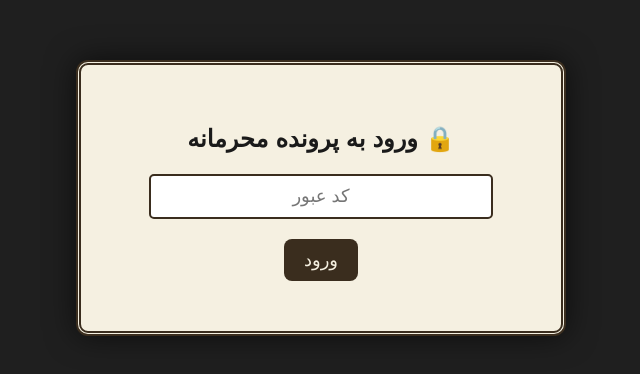
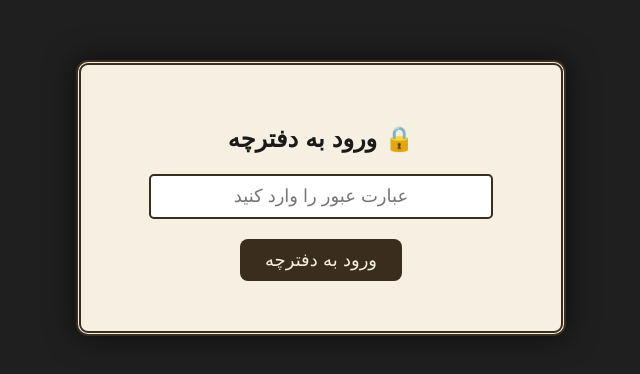
Before and after one commit to marcokillo/marrrco, a plain HTML site: page index.html in a window 1280 px wide. Shown: the part 202-576 px from the top of the page, without its empty margins (319-959 px from the left). Drawn offline with nearby package versions, Linux system fonts and the light colour scheme.

Commit message:
Update index.html

```diff
--- a/index.html
+++ b/index.html
@@ -40,12 +40,12 @@
       border: 2px solid #3a2d1e;
       border-radius: 5px;
       margin-bottom: 20px;
-      direction: ltr;
+      direction: rtl;
       text-align: center;
     }
 
     button {
-      padding: 10px 20px;
+      padding: 10px 25px;
       font-size: 18px;
       font-family: inherit;
       background-color: #3a2d1e;
@@ -53,6 +53,11 @@
       border: none;
       border-radius: 8px;
       cursor: pointer;
+      transition: 0.3s ease;
+    }
+
+    button:hover {
+      background-color: #5a4030;
     }
 
     .error {
@@ -63,20 +68,21 @@
 </head>
 <body>
   <div class="box">
-    <h2>🔒 ورود به پرونده محرمانه</h2>
-    <input type="password" id="code" placeholder="کد عبور">
+    <h2>🔒 ورود به دفترچه</h2>
+    <!-- تغییر نوع ورودی از password به text -->
+    <input type="text" id="code" placeholder="عبارت عبور را وارد کنید">
     <br>
-    <button onclick="checkCode()">ورود</button>
+    <button onclick="checkCode()">ورود به دفترچه</button>
     <div id="error" class="error"></div>
   </div>
 
   <script>
     function checkCode() {
-      const input = document.getElementById('code').value;
-      if (input === "1345") {
+      const input = document.getElementById('code').value.trim();
+      if (input === "اصرار فاش می‌شوند") {
         window.location.href = "journal.html";
       } else {
-        document.getElementById('error').textContent = "کد اشتباه است.";
+        document.getElementById('error').textContent = "عبارت عبور نادرست است.";
       }
     }
   </script>
```
